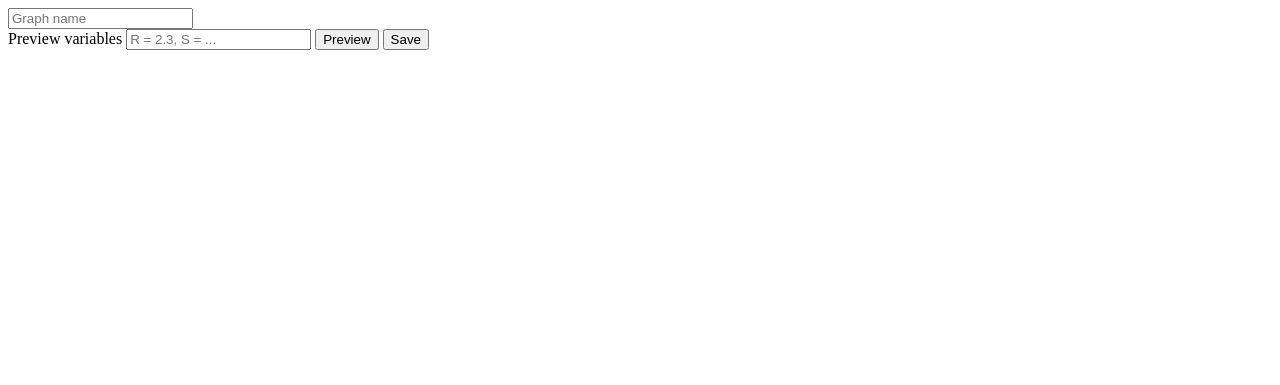
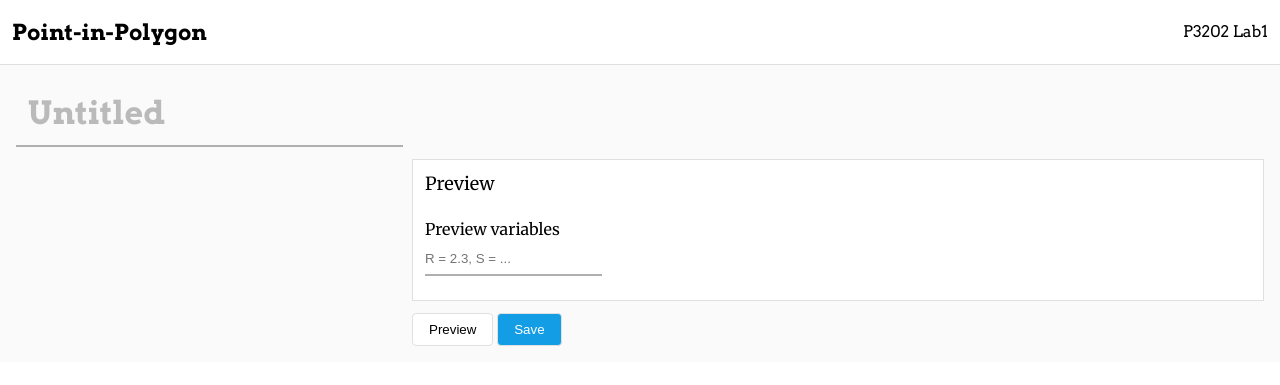
Before and after one commit to timlathy/itmo-second-year, a PHP site: template Internet-Applications-Development/Lab1/src/templates/graphs/new.html.php in a window 1280 px wide. Shown: the top 385 px of the page. Run offline with PHP 8.4, Linux system fonts and the light colour scheme; the template is opened without the code that fills it, so the values that code supplies are empty.

Commit message:
[iad lab1] graph form css

```diff
--- /dev/null
+++ b/Internet-Applications-Development/Lab1/client/css/app.css
@@ -0,0 +1,163 @@
+:root {
+  --header-font: 'Arvo', sans-serif;
+  --body-font: 'Merriweather', serif;
+
+  --header-bg: #ffffff;
+  --body-bg: #fafafa;
+  --border-fg: #e0e0e0;
+}
+
+body {
+  margin: 0;
+
+  font-family: var(--body-font);
+}
+
+.container {
+  padding: 16px;
+
+  background: var(--body-bg);
+}
+
+.hidden {
+  display: none;
+}
+
+.column-layout {
+  display: flex;
+}
+
+.column-layout__fixed {
+  flex: 0 0 auto;
+}
+
+.column-layout__fixed--narrow {
+  width: 380px;
+}
+
+.column-layout__flexible {
+  flex: 1 1 auto;
+}
+
+.column-layout__gap {
+  flex: 0 0 auto;
+  padding-left: 16px;
+}
+
+/* Header */
+
+.header {
+  display: flex;
+
+  border-bottom: 1px solid var(--border-fg);
+  background: var(--header-bg);
+  font-family: var(--header-font);
+}
+
+.header__title {
+  padding: 0 12px;
+  line-height: 64px;
+
+  font-size: 22px;
+  font-weight: bold;
+}
+
+
+.header__right {
+  padding: 0 12px;
+  margin-left: auto;
+  line-height: 64px;
+}
+
+/* Inputs */
+
+.input-label {
+  display: block;
+  padding: 12px 0 4px;
+}
+
+.input {
+  display: block;
+  padding: 8px 0;
+  margin-bottom: 12px;
+}
+
+.title-input, .input {
+  border: 0;
+  border-bottom: 2px solid #afafaf;
+
+  &:hover {
+    border-color: #70b1d2;
+  }
+
+  &:focus {
+    border-color: #129de4;
+    box-shadow: 0px 2px 5px -4px #8ecffa;
+  }
+}
+
+.title-input {
+  padding: 12px;
+  margin-bottom: 12px;
+
+  font-family: var(--header-font);
+  font-size: 32px;
+  font-weight: bold;
+  background: var(--body-bg);
+
+  &::placeholder {
+    opacity: 1;
+    color: #bababa;
+  }
+}
+
+.fieldset {
+  padding: 12px;
+  margin: 0 0 12px 0;
+  border: 1px solid var(--border-fg);
+  background: #fff;
+}
+
+.fieldset__faux-legend {
+  padding-bottom: 12px;
+  font-size: 18px;
+}
+
+.button {
+  padding: 8px 16px;
+  border-radius: 4px;
+
+  border: 1px solid var(--border-fg);
+  background: #fff;
+
+  &:hover {
+    cursor: pointer;
+  }
+}
+
+.button--primary {
+  background: #129de4;
+  color: #fff;
+
+  &:hover {
+    background: #0991d7;
+  }
+}
+
+.color-swatch {
+  display: inline-block;
+  width: 14px;
+  height: 14px;
+  margin-right: 8px;
+
+  border-radius: 100%;
+  border: 2px solid black;
+}
+
+.color-swatch--orange {
+  background: #e4822f;
+}
+
+.color-swatch--blue {
+  background: #597ad0;
+}
--- a/Internet-Applications-Development/Lab1/src/templates/_footer.html.php
+++ b/Internet-Applications-Development/Lab1/src/templates/_footer.html.php
@@ -1 +1,3 @@
+</div>
+</body>
 </html>
--- a/Internet-Applications-Development/Lab1/src/templates/_head.html.php
+++ b/Internet-Applications-Development/Lab1/src/templates/_head.html.php
@@ -1,8 +1,15 @@
 <!DOCTYPE html>
 <html lang="en">
-  <head>
-    <meta charset="utf-8">
-    <title><?= $title ?></title>
-    <script src="/client/src/Main.bs.js" type="module"></script>
-    <style type="text/css">.hidden { display: none; }</style>
-  </head>
+<head>
+  <meta charset="utf-8">
+  <title><?= $title ?></title>
+  <link rel="stylesheet" media="all" href="/client/dist/app.css" />
+  <link href="https://fonts.googleapis.com/css?family=Merriweather:400,400i,700|Arvo:400,700" rel="stylesheet">
+  <script src="/client/src/Main.bs.js" type="module"></script>
+</head>
+<body>
+<header class="header">
+  <div class="header__title">Point-in-Polygon</div>
+  <div class="header__right">P3202 Lab1</div>
+</header>
+<div class="container">
--- a/Internet-Applications-Development/Lab1/src/templates/graphs/new.html.php
+++ b/Internet-Applications-Development/Lab1/src/templates/graphs/new.html.php
@@ -1,13 +1,23 @@
 <?php include __DIR__ . '/../_head.html.php'; ?>
 
 <form id="line-input-form">
-  <input type="text" name="graph-name" placeholder="Graph name" />
-  <div id="line-input-container"></div>
-  <label for="line-input-variables">Preview variables</label>
-  <input type="text" id="line-input-variables" name="variables" placeholder="R = 2.3, S = ..." />
-  <button id="line-input-preview">Preview</button>
-  <button id="line-input-save" type="submit">Save</button>
-  <div id="line-input-preview-container"></div>
+  <input type="text" class="title-input" name="graph-name" placeholder="Untitled" />
+  <div class="column-layout">
+    <div class="column-layout__fixed column-layout__fixed--narrow">
+      <div id="line-input-container"></div>
+    </div>
+    <div class="column-layout__gap"></div>
+    <div class="column-layout__flexible">
+      <fieldset class="fieldset">
+        <div class="fieldset__faux-legend">Preview</div>
+        <div id="line-input-preview-container"></div>
+        <label class="input-label" for="line-input-variables">Preview variables</label>
+        <input class="input" type="text" id="line-input-variables" name="variables" placeholder="R = 2.3, S = ..." />
+      </fieldset>
+      <button id="line-input-preview" class="button">Preview</button>
+      <button id="line-input-save" class="button button--primary" type="submit">Save</button>
+    </div>
+  </div>
 </form>
 
 <?php include __DIR__ . '/../_footer.html.php'; ?>
```
Also changed, not shown: 1 other file.
